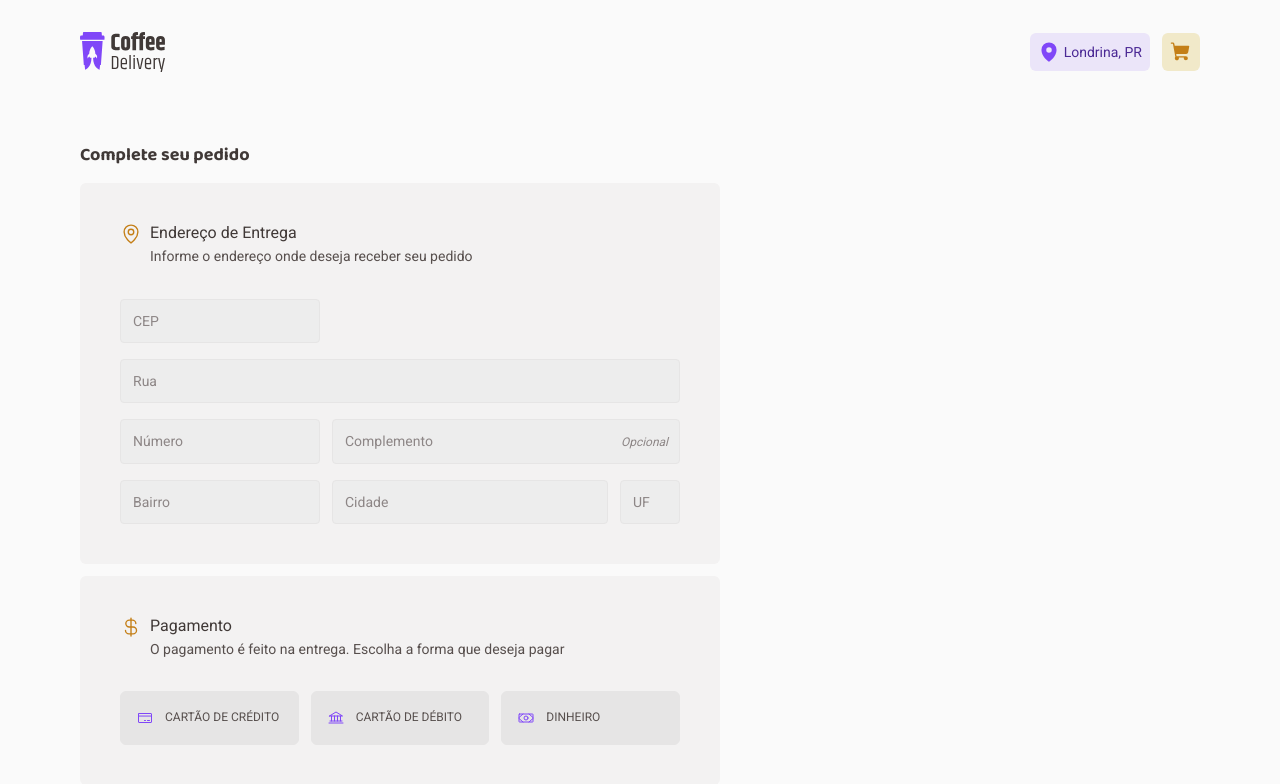
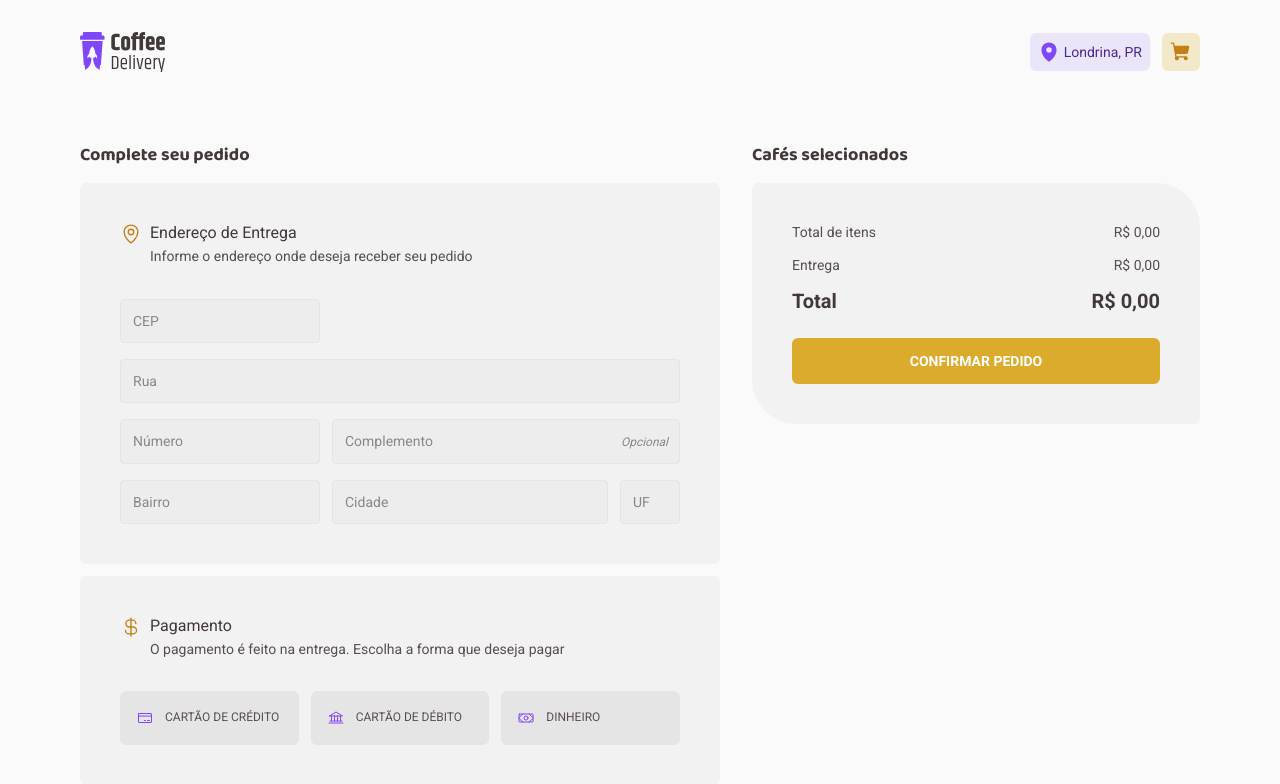
Before and after one commit to phaelslima/coffee-delivery, a React (Vite) app: page /checkout in a window 1280 px wide. Shown: the top 784 px of the page. Built offline with nearby package versions, Linux system fonts and the light colour scheme.

Commit message:
feat: add orderSummary component to checkout page

```diff
--- /dev/null
+++ b/src/pages/Checkout/components/OrderSummary/CoffeeSelected/index.tsx
@@ -0,0 +1,63 @@
+import { Minus, Plus, Trash } from 'phosphor-react'
+
+import { formattedCurrency } from '../../../../../utils/formattedCurrency'
+
+import {
+  CoffeeSelectedContainer,
+  CoffeeSelectedInfo,
+  CoffeeSelectedDetails,
+  Actions,
+  Counter,
+  RemoveButton,
+  Price,
+  Divider,
+} from './styles'
+
+interface CoffeeSelectedProps {
+  name: string
+  image: string
+  quantity: number
+  price: number
+}
+
+export function CoffeeSelected({
+  name,
+  image,
+  quantity,
+  price,
+}: CoffeeSelectedProps) {
+  return (
+    <>
+      <CoffeeSelectedContainer>
+        <CoffeeSelectedInfo>
+          <img src={image} alt="" />
+
+          <CoffeeSelectedDetails>
+            <p>{name}</p>
+
+            <Actions>
+              <Counter>
+                <button>
+                  <Minus size={14} />
+                </button>
+                <span>{quantity}</span>
+                <button>
+                  <Plus size={14} />
+                </button>
+              </Counter>
+
+              <RemoveButton>
+                <Trash size={14} />
+                Remover
+              </RemoveButton>
+            </Actions>
+          </CoffeeSelectedDetails>
+        </CoffeeSelectedInfo>
+
+        <Price>{formattedCurrency(price)}</Price>
+      </CoffeeSelectedContainer>
+
+      <Divider />
+    </>
+  )
+}
--- /dev/null
+++ b/src/pages/Checkout/components/OrderSummary/index.tsx
@@ -0,0 +1,44 @@
+import { CoffeeSelected } from './CoffeeSelected'
+
+import { formattedCurrency } from '../../../../utils/formattedCurrency'
+
+import {
+  OrderSummaryContainer,
+  OrderSubtotal,
+  DeliveryFee,
+  OrderTotal,
+  ConfirmOrderButton,
+} from './styled'
+
+export function OrderSummary() {
+  return (
+    <OrderSummaryContainer>
+      {/* {[].map((item, index) => (
+        <CoffeeSelected
+          key={index}
+          name=""
+          image=""
+          quantity={}
+          price={}
+        />
+      ))} */}
+
+      <OrderSubtotal>
+        <span>Total de itens</span>
+        <span>{formattedCurrency(0)}</span>
+      </OrderSubtotal>
+
+      <DeliveryFee>
+        <span>Entrega</span>
+        <span>{formattedCurrency(0)}</span>
+      </DeliveryFee>
+
+      <OrderTotal>
+        <span>Total</span>
+        <span>{formattedCurrency(0)}</span>
+      </OrderTotal>
+
+      <ConfirmOrderButton type="submit">Confirmar Pedido</ConfirmOrderButton>
+    </OrderSummaryContainer>
+  )
+}
--- /dev/null
+++ b/src/pages/Checkout/components/OrderSummary/styled.ts
@@ -0,0 +1,73 @@
+import styled from 'styled-components'
+
+export const OrderSummaryContainer = styled.section`
+  padding: 2.5rem;
+
+  background: ${({ theme }) => theme['base-card']};
+  border-radius: 0.375rem 2.75rem;
+`
+
+export const OrderSubtotal = styled.div`
+  display: flex;
+  justify-content: space-between;
+  margin-bottom: 0.875rem;
+
+  span {
+    font-size: 0.875rem;
+    line-height: 1.1375rem;
+
+    color: ${({ theme }) => theme['base-text']};
+  }
+`
+
+export const DeliveryFee = styled.div`
+  display: flex;
+  justify-content: space-between;
+  margin-bottom: 0.875rem;
+
+  span {
+    font-size: 0.875rem;
+    line-height: 1.1375rem;
+
+    color: ${({ theme }) => theme['base-text']};
+  }
+`
+
+export const OrderTotal = styled.div`
+  display: flex;
+  justify-content: space-between;
+  margin-bottom: 1.5rem;
+
+  span {
+    font-size: 1.25rem;
+    font-weight: 700;
+    line-height: 1.625rem;
+
+    color: ${({ theme }) => theme['base-subtitle']};
+  }
+`
+
+export const ConfirmOrderButton = styled.button`
+  padding: 0.75rem 0.5rem;
+
+  width: 100%;
+
+  background: ${({ theme }) => theme.yellow};
+  border-radius: 6px;
+  border: 0;
+
+  font-size: 0.875rem;
+  font-stretch: 100;
+  font-weight: 700;
+  line-height: 1.4rem;
+
+  text-transform: uppercase;
+
+  color: ${({ theme }) => theme.white};
+
+  cursor: pointer;
+
+  &:hover {
+    background: ${({ theme }) => theme['yellow-dark']};
+  }
+`
--- a/src/pages/Checkout/index.tsx
+++ b/src/pages/Checkout/index.tsx
@@ -4,6 +4,7 @@ import * as zod from 'zod'
 
 import { DeliveryAddress } from './components/DeliveryAddress'
 import { Payment } from './components/Payment'
+import { OrderSummary } from './components/OrderSummary'
 
 import { CheckoutContainer } from './styled'
 
@@ -49,6 +50,12 @@ export function Checkout() {
             <Payment />
           </FormProvider>
         </div>
+
+        <div>
+          <p>Cafés selecionados</p>
+
+          <OrderSummary />
+        </div>
       </form>
     </CheckoutContainer>
   )
--- /dev/null
+++ b/src/utils/formattedCurrency.ts
@@ -0,0 +1,6 @@
+export function formattedCurrency(value: number) {
+  return new Intl.NumberFormat('pt-BR', {
+    style: 'currency',
+    currency: 'BRL',
+  }).format(value)
+}
```
Also changed, not shown: src/pages/Checkout/components/OrderSummary/CoffeeSelected/styles.ts (added, +103 -0 lines).
